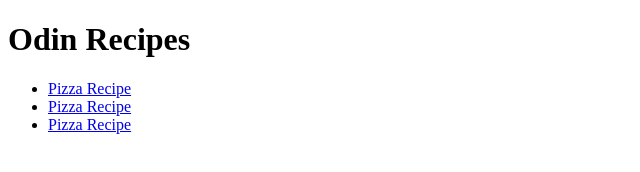
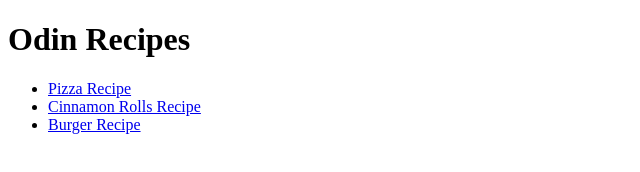
Before and after one commit to ExampleNick/odin-recipes, a plain HTML site: page index.html in a window 1280 px wide. Shown: the whole page, without its empty margins (0-640 px from the left). Drawn offline with Linux system fonts and the light colour scheme.

Commit message:
docs: Fix recipe link

```diff
--- a/index.html
+++ b/index.html
@@ -9,8 +9,8 @@
         <h1>Odin Recipes</h1>
         <ul>
             <li><a href="recipes/pizza.html">Pizza Recipe</a></li>
-            <li><a href="recipes/pizza.html">Pizza Recipe</a></li>
-            <li><a href="recipes/pizza.html">Pizza Recipe</a></li>
+            <li><a href="recipes/cinnamon-rolls.html">Cinnamon Rolls Recipe</a></li>
+            <li><a href="recipes/burger.html">Burger Recipe</a></li>
         </ul>
     </body>
 </html>
```
